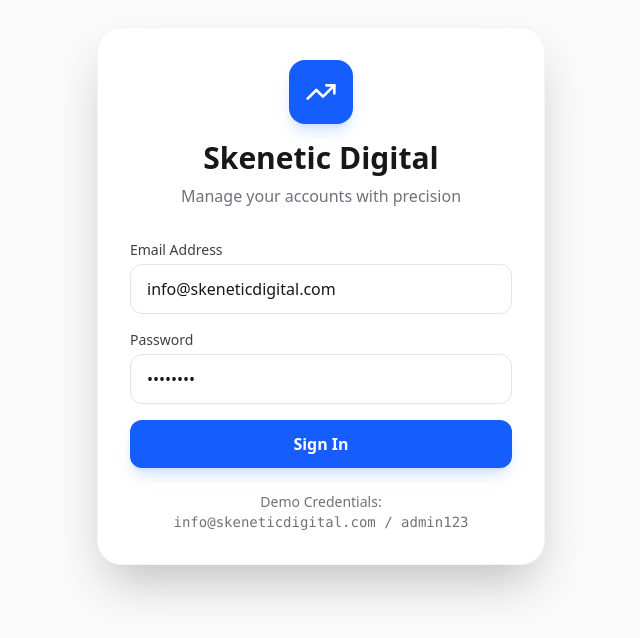
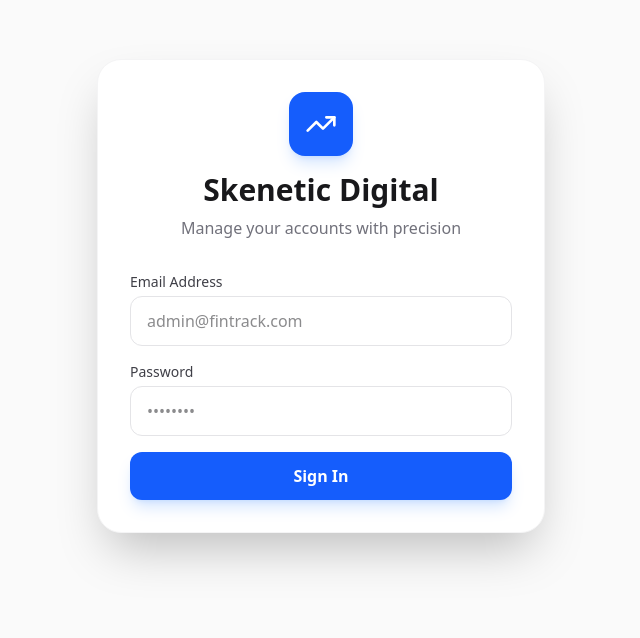
Before and after one commit to skeneticdigital/skenetic-accounts, a React (Vite) app: page / in a window 1280 px wide. Shown: the part 104-742 px from the top of the page, without its empty margins (319-959 px from the left). Built offline with nearby package versions, Linux system fonts and the light colour scheme.

Commit message:
feat: remove demo credentials display and auto-fill

```diff
--- a/src/App.tsx
+++ b/src/App.tsx
@@ -95,8 +95,8 @@ export default function App() {
   const [summary, setSummary] = useState<Summary>({ totalIncome: 0, totalExpenses: 0, balance: 0 });
 
   // Auth States
-  const [loginEmail, setLoginEmail] = useState('info@skeneticdigital.com');
-  const [loginPassword, setLoginPassword] = useState('admin123');
+  const [loginEmail, setLoginEmail] = useState('');
+  const [loginPassword, setLoginPassword] = useState('');
 
   // Form States
   const [isModalOpen, setIsModalOpen] = useState(false);
@@ -375,10 +375,7 @@ export default function App() {
             </button>
           </form>
 
-          <div className="mt-6 text-center text-sm text-zinc-500">
-            <p>Demo Credentials:</p>
-            <p className="font-mono">info@skeneticdigital.com / admin123</p>
-          </div>
+
         </motion.div>
       </div>
     );
```
